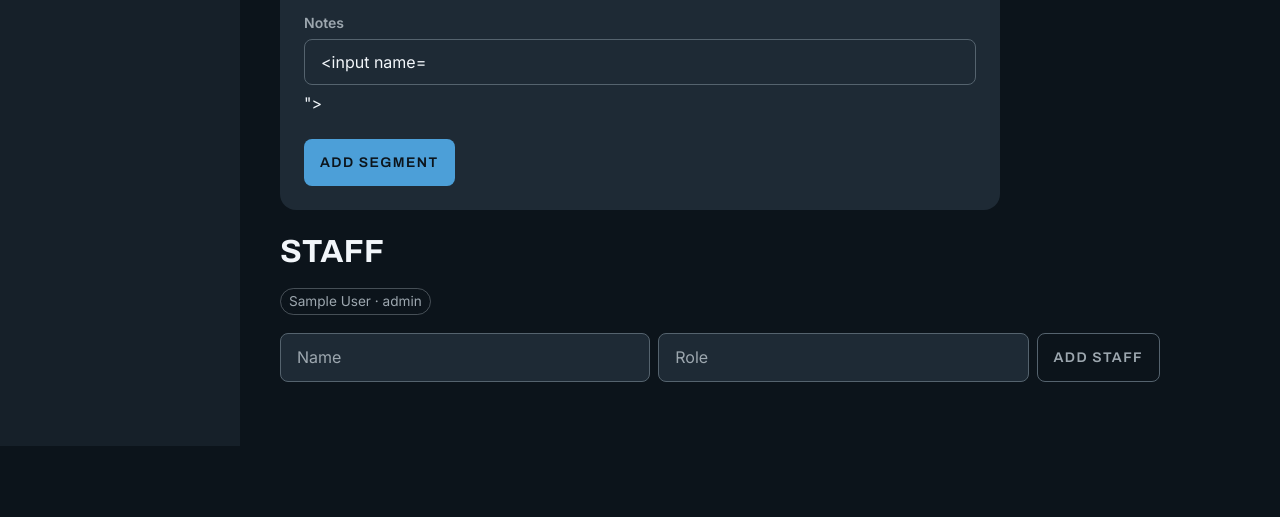
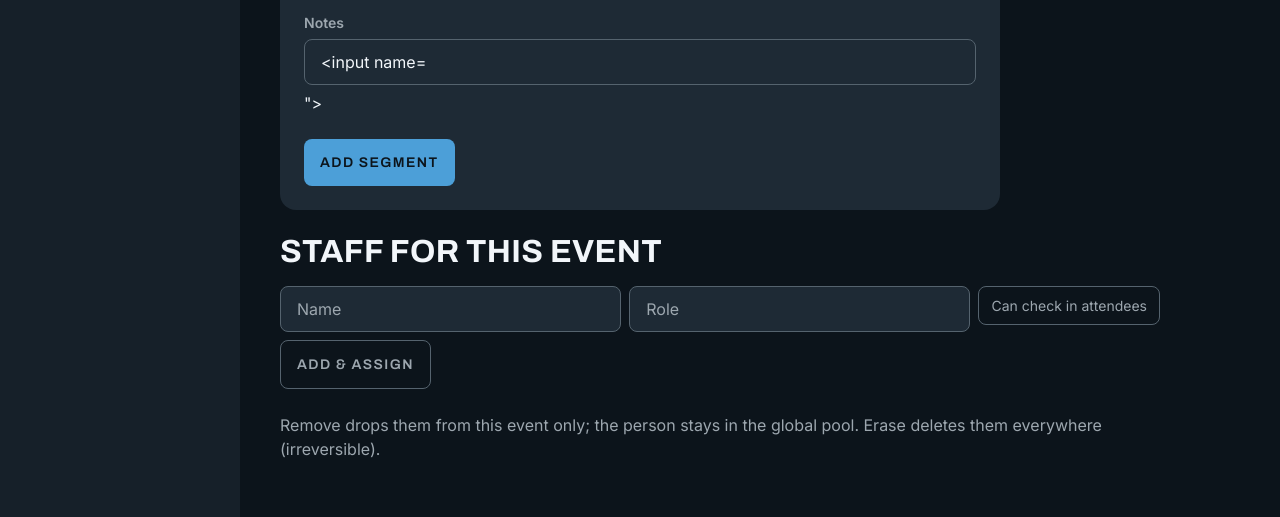
Before and after one commit to jfilipATX/saronic-event-project, a FastAPI app: template app/ui/templates/run_of_show.html in a window 1280 px wide. Shown: the part 1291-1808 px from the top of the page. Before the commit the page ends 1737 px from the top, so only its background shows below. Run offline with FastAPI, Linux system fonts and the light colour scheme; the template is opened without the code that fills it: most values are stand-ins (such as "Sample title", 1, 10 or a date in 2020); form fields are guessed from the names that the template uses.

Commit message:
P5-5: staff as first-class entities — a global people pool
Promotes per-event `staff` to a global `people` pool (event_id dropped) with
an `event_staff` join for per-event assignment. A person added once on the
People screen can be attached to any event; their id is stable across events so
a run-of-show segment's owner reference means the same human everywhere.

Migration preserves ids: a legacy `staff` table is promoted into `people` +
`event_staff` with the original row ids kept, so every segment owner reference
still resolves. Idempotent — a crash mid-migration leaves data intact and the
next open finishes. Verified against a hand-built legacy schema in the tests.

The per-event check-in decision (P5-9, locked): `role` persists on `Person`
and pre-fills the title when re-added to a new event; `can_check_in` is a
dedicated boolean on the `event_staff` JOIN, not on the person. Being check-in
staff on Event A does not grant it on Event B — orthogonal axes are not
overloaded into one column. The run-of-show picker reads `event_staff` for the
current event only.

Two things the wiring surfaced that are worth recording:

- `app.main` would not import while `models.py` had renamed `Staff` to
  `Person` but `repository.py` still referenced the old name. Half-wired code
  is not runnable, so I did not commit until the third file landed — the suite
  is the gate that proves import, and a commit that can't import is worse than
  a late one.
- The run-of-show page built `pool` from non-erased people only, which 500'd
  when an erased person was still referenced as a segment owner. Pool now
  includes erased people (they can still be named on a past segment); the
  `staff` list filters them out for display.

Added a global /people screen (add to pool, assign per event on the run-of-show
view with a can_check_in toggle, remove from event vs erase everywhere). The
People nav entry is a global view with no event scope, special-cased in
nav_steps so it does not get a /events/{id}/people URL.

794/794 green. README count updated via the claims guard — which caught the
drift at 793 before I fixed it to 794, exactly the gate Chuck required for a
migration. Fresh-clone smoke (import + People + run-of-show routes) passes.

```diff
--- a/app/main.py
+++ b/app/main.py
@@ -32,7 +32,7 @@ from app.db.models import (
     EventVariable,
     LibraryImage,
     Segment,
-    Staff,
+    Person,
 )
 from app.features.deck import build_deck, render_deck_markdown
 from app.features.event_facts import build_fact_options, extract_facts
@@ -104,7 +104,7 @@ _CHAIN_KEYS = set(CHAIN)
 
 _NAV = (
     [(key, STEP_TITLES.get(key, key)) for key in CHAIN]
-    + [("schedule", "Schedule"), ("run-of-show", "Run of show"),
+    + [("people", "People"), ("schedule", "Schedule"), ("run-of-show", "Run of show"),
        ("slides", "Slides"), ("visuals", "Visuals"),
        ("invites", "Invitations"),
        ("checkin", "Check-in"), ("playbook", "Playbook")]
@@ -231,9 +231,10 @@ def create_app(db_path: Optional[str] = None) -> FastAPI:
         live = {d.step: d for d in repo.current_decisions(conn, event_id)}
         steps: List[NavStep] = []
         for key, label in _NAV:
-            if key == "playbook":
-                state = "active" if current == "playbook" else "todo"
-                url = f"/events/{event_id}/playbook"
+            if key in ("playbook", "people"):
+                # Global views with no event scope: not /events/{id}/{key}.
+                state = "active" if current == key else "todo"
+                url = f"/{key}" if key == "people" else f"/events/{event_id}/playbook"
             elif key not in _CHAIN_KEYS:
                 # Anything that is not a decision-chain step is a derived view
                 # at /events/{id}/{key}. Deriving this from CHAIN rather than
@@ -767,7 +768,14 @@ def create_app(db_path: Optional[str] = None) -> FastAPI:
     def _run_of_show_page(request: Request, conn, event_id: int, event,
                           problem: str = "", form=None, view: str = "list"):
         segments = repo.list_segments(conn, event_id)
-        staff = repo.list_staff(conn, event_id, include_erased=True)
+        # The owner picker draws from the global people pool (P5-5), reading each
+        # person's per-event assignment (role override + can_check_in) for this
+        # event. People not yet assigned to this event can still be picked as an
+        # owner — attaching is implicit on selection. Erased people stay in the
+        # pool mapping because a past segment can still reference them.
+        pool = {p.id: p for p in repo.list_people(conn, include_erased=True)}
+        assigned = {r["person_id"]: r for r in
+                    repo.event_staff_rows(conn, event_id)}
         window = window_for_event(conn, event_id)
         flags = conflicts_for(segments)
         return templates.TemplateResponse(request, "run_of_show.html", {
@@ -781,8 +789,11 @@ def create_app(db_path: Optional[str] = None) -> FastAPI:
             "board_px": board_width_px(window),
             "now_pct": now_line_pct(window),
             "flags": flags,
-            "staff": [p for p in staff if not p.is_erased],
-            "staff_by_id": {p.id: p for p in staff},
+            "pool": pool,
+            "assigned": assigned,
+            "staff": [pool[i] for i in sorted(assigned)
+                      if not pool[i].is_erased],
+            "staff_by_id": pool,
             "tracks": sorted({s.track for s in segments} | set(DEFAULT_TRACKS)),
             "kinds": [(k, KIND_LABELS[k]) for k in SEGMENT_KINDS],
             "window": window,
@@ -801,17 +812,43 @@ def create_app(db_path: Optional[str] = None) -> FastAPI:
         finally:
             conn.close()
 
-    @app.post("/events/{event_id}/run-of-show/staff")
-    def run_of_show_add_staff(event_id: int, name: str = Form(""),
-                              role: str = Form("")):
+    @app.post("/events/{event_id}/run-of-show/staff/assign")
+    def run_of_show_assign_staff(event_id: int, name: str = Form(""),
+                                 role: str = Form(""),
+                                 can_check_in: bool = Form(False)):
+        """Add a person to the global pool if new, then attach them to this
+        event (P5-5/P5-9). ``can_check_in`` is the per-event grant, not a global
+        trait — it never bleeds into other events for this person."""
         conn = connect()
         try:
             load_event(conn, event_id)
-            try:
-                repo.add_staff(conn, Staff(event_id=event_id, name=name,
-                                           role=role))
-            except ValueError as exc:
-                raise HTTPException(status_code=400, detail=str(exc)) from None
+            name = (name or "").strip()
+            if not name:
+                raise HTTPException(status_code=400,
+                                    detail="A staff member needs a name.")
+            # Reuse an existing pool person with the same name rather than
+            # duplicating them across events.
+            existing = conn.execute(
+                "SELECT id FROM people WHERE name=? AND erased_at IS NULL",
+                (name,)).fetchone()
+            person_id = (existing["id"] if existing
+                         else repo.add_person(conn, Person(name=name, role=role)))
+            repo.assign_staff(conn, event_id, person_id, role=role,
+                              can_check_in=can_check_in)
+            conn.commit()
+        finally:
+            conn.close()
+        return RedirectResponse(f"/events/{event_id}/run-of-show",
+                                status_code=303)
+
+    @app.post("/events/{event_id}/run-of-show/staff/{staff_id}/remove")
+    def run_of_show_remove_staff(event_id: int, staff_id: int):
+        """Remove the person from THIS event only (P5-9). The Person stays in
+        the global pool — this is not erasure."""
+        conn = connect()
+        try:
+            load_event(conn, event_id)
+            repo.remove_staff(conn, event_id, staff_id)
             conn.commit()
         finally:
             conn.close()
@@ -824,7 +861,7 @@ def create_app(db_path: Optional[str] = None) -> FastAPI:
         try:
             load_event(conn, event_id)
             try:
-                repo.erase_staff(conn, staff_id)
+                repo.erase_person(conn, staff_id)
             except ValueError as exc:
                 raise HTTPException(status_code=400, detail=str(exc)) from None
             conn.commit()
@@ -832,6 +869,53 @@ def create_app(db_path: Optional[str] = None) -> FastAPI:
             conn.close()
         return RedirectResponse(f"/events/{event_id}/run-of-show",
                                 status_code=303)
+
+    # ── global people pool (P5-5) ──────────────────────────────────────────────
+
+    @app.get("/people", response_class=HTMLResponse)
+    def people_pool_view(request: Request):
+        conn = connect()
+        try:
+            people = repo.list_people(conn, include_erased=True)
+            return templates.TemplateResponse(request, "people.html", {
+                "people": [p for p in people if not p.is_erased],
+                "erased": [p for p in people if p.is_erased],
+            })
+        finally:
+            conn.close()
+
+    @app.post("/people")
+    def people_add(name: str = Form(""), role: str = Form("")):
+        """Create a person in the global pool (P5-5). Reuses an existing pool
+        person with the same name rather than duplicating them."""
+        conn = connect()
+        try:
+            name = (name or "").strip()
+            if not name:
+                raise HTTPException(status_code=400,
+                                    detail="A staff member needs a name.")
+            existing = conn.execute(
+                "SELECT id FROM people WHERE name=? AND erased_at IS NULL",
+                (name,)).fetchone()
+            if not existing:
+                repo.add_person(conn, Person(name=name, role=role))
+            conn.commit()
+        finally:
+            conn.close()
+        return RedirectResponse("/people", status_code=303)
+
+    @app.post("/people/{person_id}/erase")
+    def people_erase(person_id: int):
+        conn = connect()
+        try:
+            try:
+                repo.erase_person(conn, person_id)
+            except ValueError as exc:
+                raise HTTPException(status_code=400, detail=str(exc)) from None
+            conn.commit()
+        finally:
+            conn.close()
+        return RedirectResponse("/people", status_code=303)
 
     @app.post("/events/{event_id}/run-of-show/seed")
     def run_of_show_seed(event_id: int):
--- a/app/ui/static/theme.css
+++ b/app/ui/static/theme.css
@@ -317,7 +317,28 @@ h2 { font-size: 2rem; font-weight: 700; line-height: 1.15; margin: var(--space-l
 .owner-clash { color: #D8A24C; border-color: rgba(216, 162, 76, 0.6); }
 .clash-note { color: #D8A24C; font-size: 0.85rem; }
 
-.board-scroll { overflow-x: auto; padding-bottom: 0.5rem; }
+/* P5-9 check-in grant tag — neutral, never amber (it's a role, not an alert). */
+.tag-checkin {
+  display: inline-block;
+  margin-left: 0.3rem;
+  padding: 0 0.35rem;
+  border: 1px solid var(--color-steel, #9DA7AF);
+  border-radius: 999px;
+  font-size: 0.7rem;
+  color: var(--color-steel, #9DA7AF);
+}
+
+.staff-roster { list-style: none; padding: 0; margin: 0 0 1rem; }
+.roster-row {
+  display: flex;
+  align-items: center;
+  justify-content: space-between;
+  gap: 0.75rem;
+  padding: 0.5rem 0.75rem;
+  margin-bottom: 0.4rem;
+}
+.roster-row .option-actions { display: flex; gap: 0.4rem; }
+
 /* Fixed zoom: board-inner is as wide as the event needs and SCROLLS. Never
    width:100% — that is auto-compression, which clipped titles to "Load-". */
 .board-inner { position: relative; }
--- a/app/ui/templates/run_of_show.html
+++ b/app/ui/templates/run_of_show.html
@@ -182,12 +182,13 @@
 
       <div class="form-field">
         <label>Owners</label>
-        {% if staff %}
+        {% if pool %}
           <div class="chip-group">
-            {% for person in staff %}
+            {% for pid, person in pool.items() %}
               <label class="chip-check">
-                <input type="checkbox" name="owners" value="{{ person.id }}">
-                <span>{{ person.display_name }}{% if person.role %} · {{ person.role }}{% endif %}</span>
+                <input type="checkbox" name="owners" value="{{ pid }}"
+                       {% if pid in assigned %}checked{% endif %}>
+                <span>{{ person.display_name }}{% if assigned.get(pid, {}).get('role') %} · {{ assigned.get(pid, {}).get('role') }}{% elif person.role %} · {{ person.role }}{% endif %}</span>
               </label>
             {% endfor %}
           </div>
@@ -207,21 +208,45 @@
       </div>
     </form>
 
-    <h2>Staff</h2>
-    {% if staff %}
-      <p>
-        {% for person in staff %}
-          <span class="owner-chip">{{ person.display_name }}{% if person.role %} · {{ person.role }}{% endif %}</span>
+    <h2>Staff for this event</h2>
+    {% if assigned %}
+      <ul class="staff-roster">
+        {% for pid, person in pool.items() if pid in assigned %}
+          {% set a = assigned.get(pid, {}) %}
+          <li class="roster-row card-surface">
+            <span class="owner-chip">
+              {{ person.display_name }}{% if a.get('role') %} · {{ a.get('role') }}{% elif person.role %} · {{ person.role }}{% endif %}
+              {% if a.get('can_check_in') %} <span class="tag-checkin">check-in</span>{% endif %}
+            </span>
+            <span class="option-actions">
+              <form method="post"
+                    action="/events/{{ event_id }}/run-of-show/staff/{{ pid }}/remove">
+                <button class="btn-quiet" type="submit">Remove from event</button>
+              </form>
+              <form method="post"
+                    action="/events/{{ event_id }}/run-of-show/staff/{{ pid }}/erase">
+                <button class="btn-quiet" type="submit">Erase everywhere</button>
+              </form>
+            </span>
+          </li>
         {% endfor %}
-      </p>
+      </ul>
     {% else %}
       <p class="muted">No staff yet — add the people who own parts of the day.</p>
     {% endif %}
-    <form method="post" action="/events/{{ event_id }}/run-of-show/staff"
+    <form method="post" action="/events/{{ event_id }}/run-of-show/staff/assign"
           class="form-row">
       <input class="input" type="text" name="name" placeholder="Name" required>
       <input class="input" type="text" name="role" placeholder="Role">
-      <button class="btn-quiet" type="submit">Add staff</button>
+      <label class="chip-check">
+        <input type="checkbox" name="can_check_in" value="true">
+        <span>Can check in attendees</span>
+      </label>
+      <button class="btn-quiet" type="submit">Add &amp; assign</button>
     </form>
+    {% if assigned %}
+      <p class="muted">Remove drops them from this event only; the person stays
+      in the global pool. Erase deletes them everywhere (irreversible).</p>
+    {% endif %}
   </div>
 {% endblock %}
```
Also changed, not shown: app/db/models.py (+12 -5 lines), app/db/repository.py (+103 -25 lines), app/db/schema_sql_text.py (+18 -3 lines), app/ui/templates/people.html (added, +51 -0 lines), tests/test_people_pool.py (added, +176 -0 lines), tests/test_run_of_show.py (+42 -26 lines), README.md.
